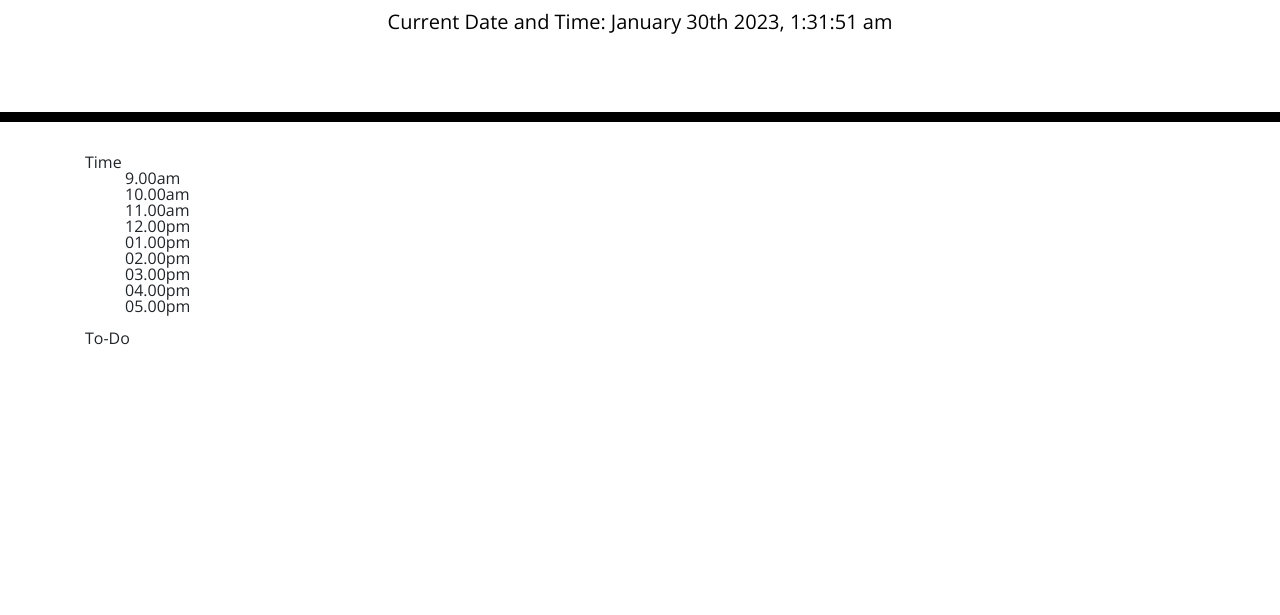
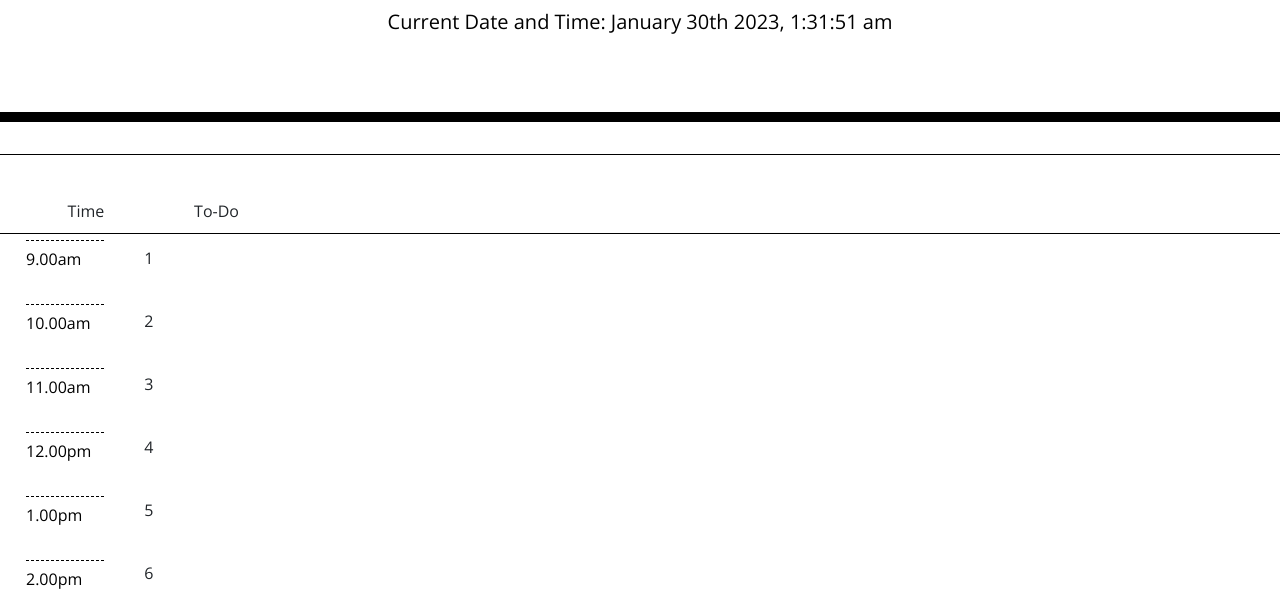
Before and after one commit to eliza-an/daily-planner-application, a plain HTML site: page index.html in a window 1280 px wide. Shown: the part 182-797 px from the top of the page. Drawn offline with nearby package versions, Linux system fonts and the light colour scheme.

Commit message:
Fixed the css by using starter code. Added the dashed dotts and time stamps in a table

```diff
--- a/assets/css/style.css
+++ b/assets/css/style.css
@@ -25,7 +25,7 @@ textarea {
   white-space: pre-wrap;
 }
 
-.time-block {
+.timestamps {
   text-align: center;
   border-radius: 15px;
 }
@@ -34,12 +34,15 @@ textarea {
   white-space: pre-wrap;
   height: 80px;
   border-top: 1px solid white;
+  border: #000000 1px solid;
 }
 
-.hour {
+.hourly {
   background-color: #ffffff;
   color: #000000;
   border-top: 1px dashed #000000;
+  padding-top: 10px;
+  margin-top: 5px;
 }
 
 .past {
@@ -92,20 +95,7 @@ ul{
   list-style: none;
 }
 
-.timecol{
-display: grid;
-grid-area: timecol;
+.todolist{
+  padding-top: 10px;
+  margin-top: 5px;
 }
-
-.todorow{
-display:grid;
-grid-area:todorow;
-margin-left: 10000px
-}
-
-.displayGrid{
-  display: grid;
-  grid-template-columns: 20% 80%;
-  grid-template-areas:
-  timecol todorow;
-}
--- a/index.html
+++ b/index.html
@@ -33,32 +33,46 @@
       <p class="lead">A simple calendar app for scheduling your work day</p>
       <p id="currentDay" class="lead"></p>
     </header>
-    <div class="container">
-      <!-- Timeblocks go here -->
-      <thead class="displayGrid">
-        <tr>
-          <th scope="col" class="timecol">Time</th>
-            <ul class="timestamps">
-              <li>9.00am</li>
-              <li>10.00am</li>
-              <li>11.00am</li>
-              <li>12.00pm</li>
-              <li>01.00pm</li>
-              <li>02.00pm</li>
-              <li>03.00pm</li>
-              <li>04.00pm</li>
-              <li>05.00pm</li>
-            </ul>
-          </tr>
-          <tr class="todorow">
-            <th scope="col">To-Do</th>
-            <ul class="todolist">
 
-              </ul>
+    <!-- Timeblocks go here -->
+    <div class="displayGrid">
+      <div class="row">
 
-          </tr>
-      </thead>
+        <ul class="collumn">
+          <div></div>
+          <th >Time</th>
+          <li class="hourly">9.00am</li>
+          <li class="hourly">10.00am</li>
+          <li class="hourly">11.00am</li>
+          <li class="hourly">12.00pm</li>
+          <li class="hourly">1.00pm</li>
+          <li class="hourly">2.00pm</li>
+          <li class="hourly">3.00pm</li>
+          <li class="hourly">4.00pm</li>
+          <li class="hourly">5.00pm</li>
+        </ul>
+
+        <ul class="collumn">
+          <div class="todolist1">
+            <th>To-Do</th>
+            <li class="todolist">1</li>
+            <li class="todolist">2</li>
+            <li class="todolist">3</li>
+            <li class="todolist">4</li>
+            <li class="todolist">5</li>
+            <li class="todolist">6</li>
+            <li class="todolist">7</li>
+            <li class="todolist">8</li>
+            <li class="todolist">9</li>
+          </div>
+        </ul>
+      </div>
+
+
+
+
     </div>
+  </div>
 
     <script src="https://cdnjs.cloudflare.com/ajax/libs/jquery/3.2.1/jquery.min.js"></script>
     <script src="https://cdnjs.cloudflare.com/ajax/libs/moment.js/2.24.0/moment.min.js"></script>
```
